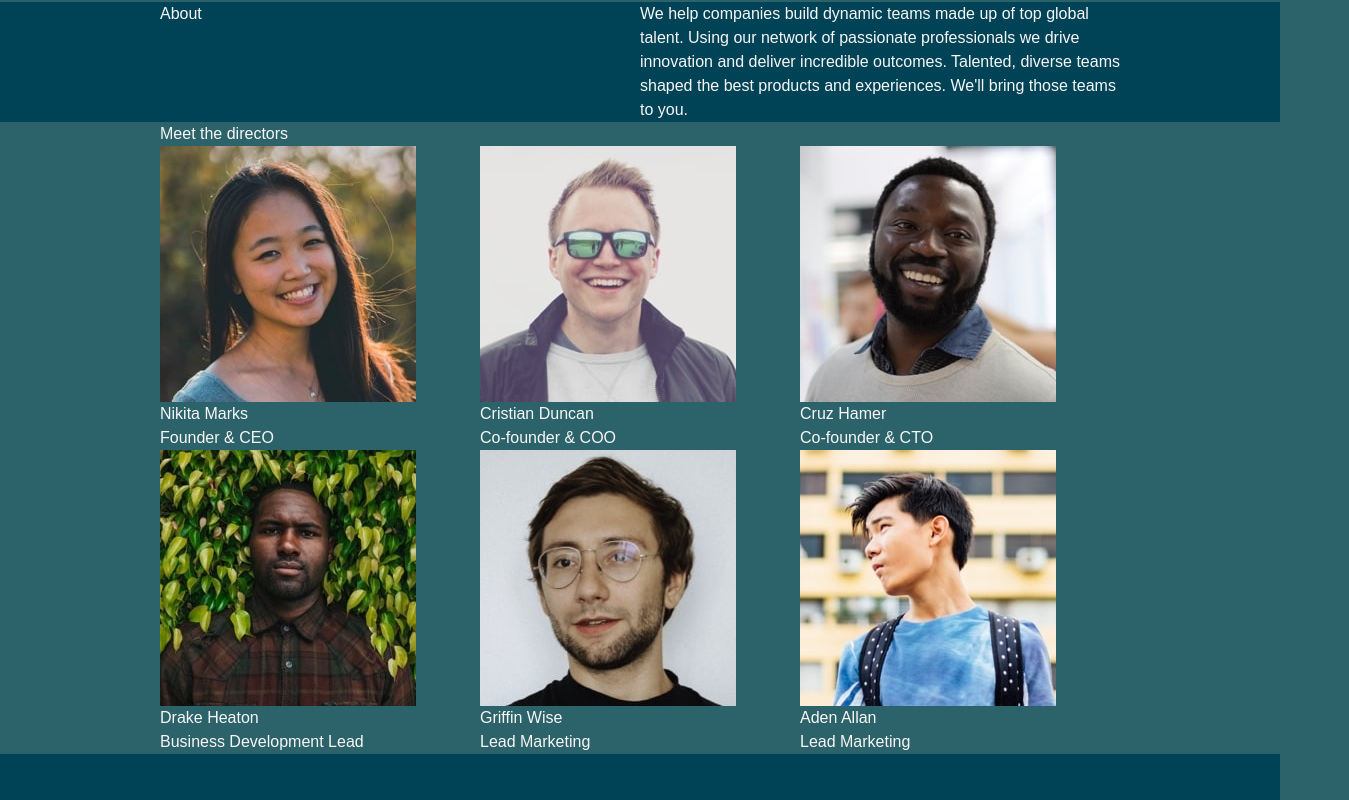
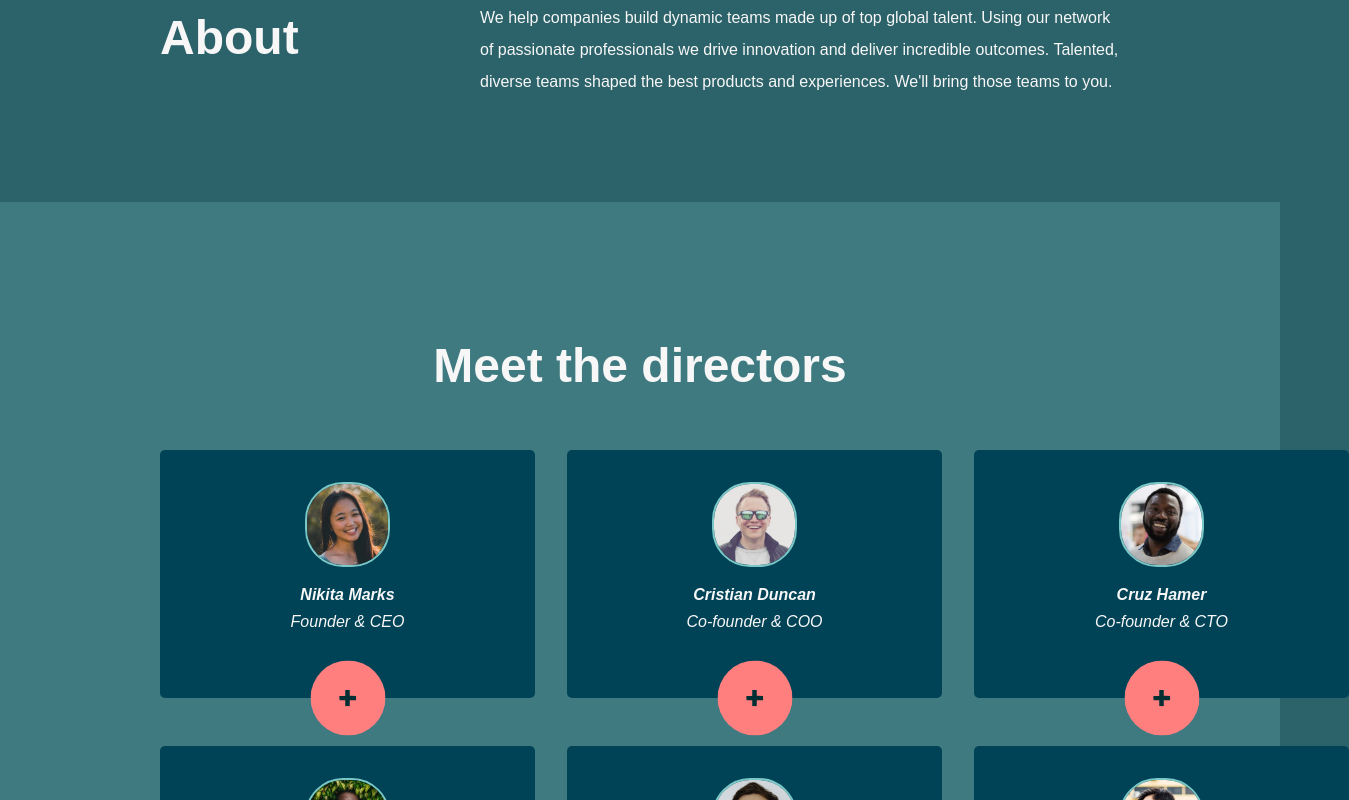
Before and after one commit to Tduncan14/multiteam, a Next.js app: page /about in a window 1280 px wide. Shown: the part 220-1020 px from the top of the page, 1349 px wide, since content can reach past the window. Built offline with nearby package versions, Linux system fonts and the light colour scheme.

Commit message:
keep moving forward

```diff
--- a/src/app/about/about.css
+++ b/src/app/about/about.css
@@ -2,10 +2,11 @@
     display: flex;
     flex-direction: column;
     color: #f7f7f7;
-    background-color: #014356;
+    background-color: #2c6269;
     margin-top: 7rem;
 }
 
+/*  */
 
 .upperAbout {
     display: flex;
@@ -20,7 +21,19 @@
 
 
 .upperAboutRight {
-    flex: 1;
+    flex: 2;
+}
+
+.upperAboutRight p {
+    line-height: 32px;
+}
+
+
+
+.upperAboutLeft h1 {
+    font-size: clamp(39px, 48px, 49px);
+    font-weight: 900;
+    margin-bottom: 8rem;
 }
 
 
@@ -32,14 +45,28 @@
 .directorsContainer {
     display: flex;
     flex-direction: column;
-    background-color: #2c6269;
+    background-color: #3f7a81;
     padding-left: 10rem;
     padding-right: 10rem;
+    justify-items: center;
+    text-align: center;
+    padding-bottom: 8rem;
+}
+
+
+.directTop {
+    font-size: clamp(39px, 48px, 49px);
+    font-weight: 900;
+    margin-top: 8rem;
+    margin-bottom: 3rem;
 }
 
 .directorsGalleries {
     display: grid;
     grid-template-columns: repeat(3, 1fr);
+    justify-items: center;
+    gap: 2rem;
+    row-gap: 3rem;
 
 }
 
@@ -71,3 +98,67 @@
     padding-bottom: 5rem;
 
 }
+
+/* director gallery img */
+
+
+.directorGallery {
+
+    width: 375px;
+    background: #014356;
+    font-style: italic;
+    outline: none;
+    padding: 2rem;
+    padding-left: 5rem;
+    padding-right: 5rem;
+    position: relative;
+    padding-bottom: 4rem;
+    display: flex;
+    border-radius: 5px;
+    flex-direction: column;
+    justify-content: center;
+}
+
+
+.directorGallery button {
+    cursor: pointer;
+}
+
+.avatarDi {
+    height: 85px;
+    border-radius: 45%;
+    object-fit: cover;
+    width: 85px;
+    align-self: center;
+    border: solid 2px #79c8c7;
+}
+
+
+.directorGallery h1 {
+    font-weight: 900;
+    font-size: clamp(14px, 16px, 16px);
+    margin-top: 1rem;
+    margin-bottom: .2rem;
+    color: #f7f7f7;
+}
+
+
+.cross {
+    background-color: #FF7F7F;
+    border: none;
+    outline: none;
+    padding: 1.8rem;
+    height: 75px;
+    width: 75px;
+    border-radius: 50%;
+    position: absolute;
+    top: 100%;
+    /* place at bottom edge */
+    left: 50%;
+    /* move to center horizontally */
+
+    transform: translate(-50%, -50%);
+    /* center + half outside */
+
+    z-index: 2;
+}
--- a/src/app/about/page.js
+++ b/src/app/about/page.js
@@ -34,49 +34,61 @@ const About = () => {
 
                 <div className="directorsContainer">
 
-                    <h1> Meet the directors</h1>
+                    <h1 className="directTop"> Meet the directors</h1>
 
 
                     <div className="directorsGalleries">
 
                         <div className="directorGallery">
-                            <img src='/assets/avatar-nikita.jpg' />
+                            <img className='avatarDi' src='/assets/avatar-nikita.jpg' />
                             <h1> Nikita Marks</h1>
                             <h3>Founder & CEO</h3>
+
+                            <button> <img className="cross" src='/assets/icon-cross.svg' /></button>
                         </div>
 
 
                         <div className="directorGallery">
-                            <img src='/assets/avatar-christian.jpg' />
+                            <img className='avatarDi' src='/assets/avatar-christian.jpg' />
                             <h1> Cristian Duncan</h1>
                             <h3>Co-founder & COO</h3>
+
+                            <button> <img className="cross" src='/assets/icon-cross.svg' /></button>
                         </div>
 
 
                         <div className="directorGallery">
-                            <img src='/assets/avatar-cruz.jpg' />
+                            <img className='avatarDi' src='/assets/avatar-cruz.jpg' />
                             <h1> Cruz Hamer</h1>
                             <h3>Co-founder & CTO </h3>
+
+
+                            <button> <img className="cross" src='/assets/icon-cross.svg' /></button>
                         </div>
 
                         <div className="directorGallery">
-                            <img src='/assets/avatar-drake.jpg' />
+                            <img className='avatarDi' src='/assets/avatar-drake.jpg' />
                             <h1> Drake Heaton</h1>
                             <h3>Business Development Lead</h3>
+
+                            <button> <img className="cross" src='/assets/icon-cross.svg' /></button>
                         </div>
 
 
                         <div className="directorGallery">
-                            <img src='/assets/avatar-griffin.jpg' />
+                            <img className='avatarDi' src='/assets/avatar-griffin.jpg' />
                             <h1> Griffin Wise</h1>
                             <h3>Lead Marketing </h3>
+
+                            <button> <img className="cross" src='/assets/icon-cross.svg' /></button>
                         </div>
 
 
                         <div className="directorGallery">
-                            <img src='/assets/avatar-aden.jpg' />
+                            <img className='avatarDi' src='/assets/avatar-aden.jpg' />
                             <h1> Aden Allan</h1>
                             <h3>Lead Marketing</h3>
+                            <button> <img className="cross" src='/assets/icon-cross.svg' /></button>
                         </div>
 
 
```
